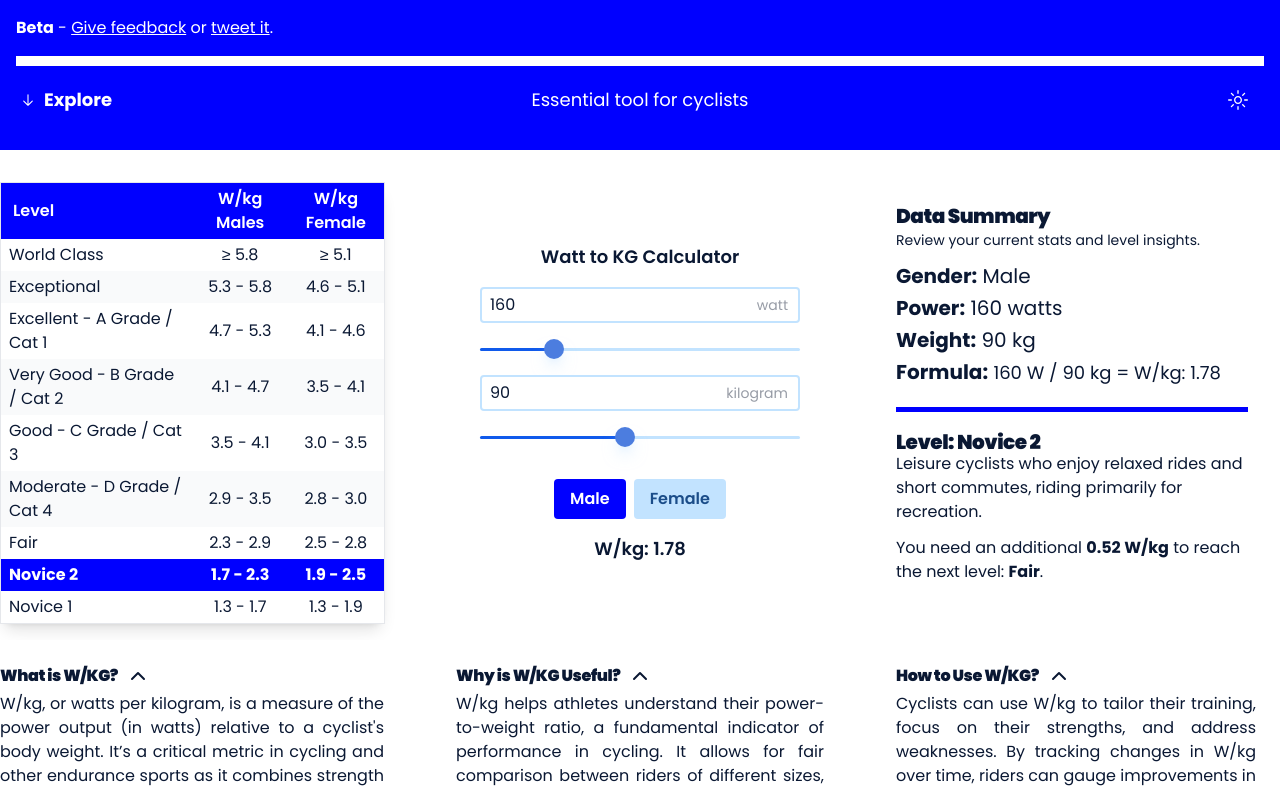
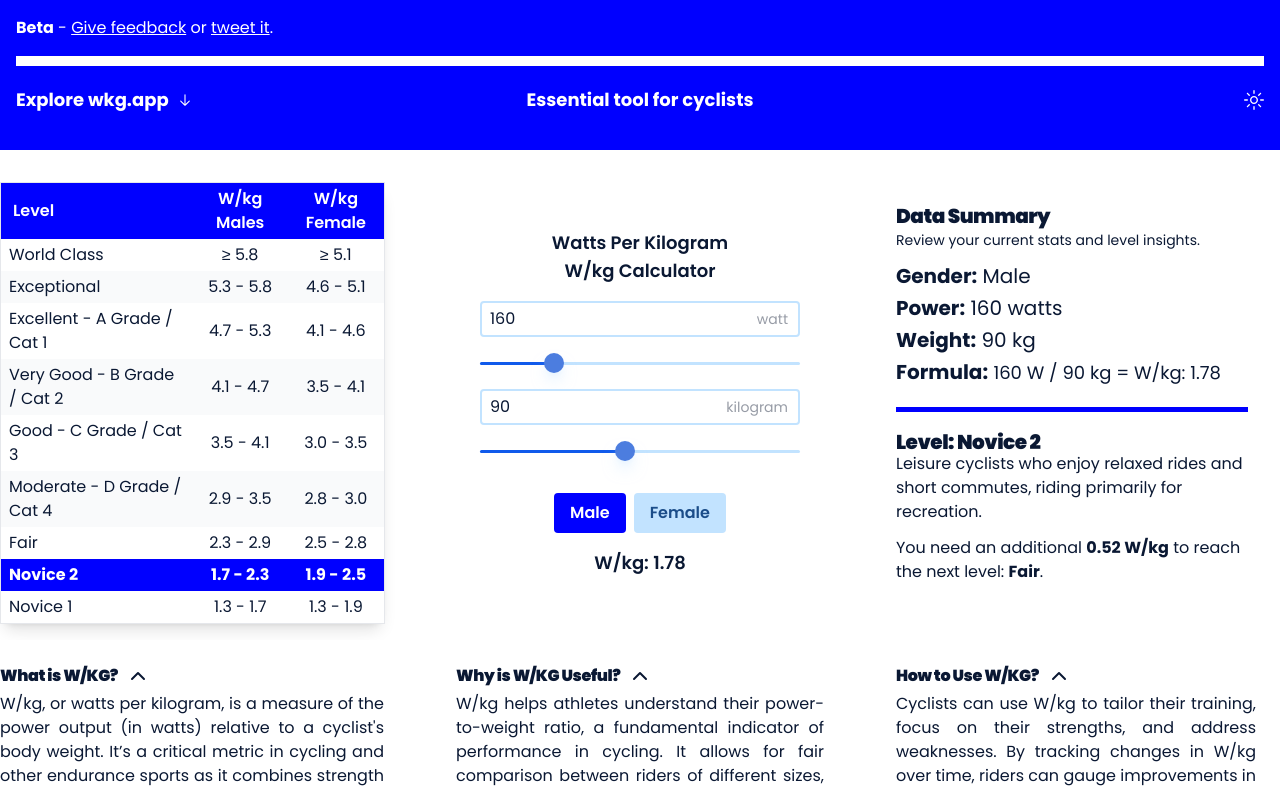
Before and after one commit to Roysignaler/wkg, a Next.js app: page / in a window 1280 px wide. Shown: the top 788 px of the page. Built offline with nearby package versions, Linux system fonts and the light colour scheme.

Commit message:
add frame intro with framer motion

```diff
--- a/package.json
+++ b/package.json
@@ -16,6 +16,7 @@
     "@radix-ui/react-toggle-group": "^1.1.0",
     "class-variance-authority": "^0.7.0",
     "clsx": "^2.1.1",
+    "framer-motion": "^12.0.0-alpha.0",
     "lucide-react": "^0.454.0",
     "next": "15.0.2",
     "react": "19.0.0-rc-02c0e824-20241028",
--- a/src/app/components/Header.tsx
+++ b/src/app/components/Header.tsx
@@ -1,4 +1,5 @@
 // components/Header.tsx
+import { useEffect, useState } from "react";
 import { Button } from "@/components/ui/button";
 import { ArrowDownIcon, SunIcon } from "@radix-ui/react-icons";
 
@@ -8,7 +9,24 @@ interface HeaderProps {
 }
 
 export default function Header({ isWarmTheme, toggleTheme }: HeaderProps) {
+  const [showOverlay, setShowOverlay] = useState(true);
+
+  useEffect(() => {
+    // Hide the overlay after the animation completes
+    const timeout = setTimeout(() => setShowOverlay(false), 1800); // Match the animation duration
+    return () => clearTimeout(timeout);
+  }, []);
+
   return (
+    <>
+      {showOverlay && (
+        <div
+          className={`fixed top-0 left-0 right-0 bottom-0 z-50 ${
+            isWarmTheme ? "bg-[#F94807]" : "bg-color-bright-100"
+          } animate-revealDown`}
+        ></div>
+      )}
+
       <header
         className={`w-full p-4 ${
           isWarmTheme ? "bg-[#F94807]" : "bg-color-bright-100"
@@ -28,7 +46,7 @@ export default function Header({ isWarmTheme, toggleTheme }: HeaderProps) {
           </p>
         </div>
         <div className="grid grid-cols-3 gap-4 max-w-screen-xl mx-auto py-4 text-lg">
-        <div className="flex justify-start items-center">
+          <div className="flex justify-start items-start">
             <Button
               variant="ghost"
               onClick={() => {
@@ -37,20 +55,24 @@ export default function Header({ isWarmTheme, toggleTheme }: HeaderProps) {
                   mainContent.scrollIntoView({ behavior: "smooth" });
                 }
               }}
-            className="px-1 py-2"
+              className="px-0 py-2"
             >
-            <ArrowDownIcon /> <strong className="md:text-lg">Explore</strong>
+              <strong className="md:text-lg">Explore wkg.app</strong>{" "}
+              <ArrowDownIcon />
             </Button>
           </div>
           <div className="flex justify-center items-center text-center md:text-lg text-base">
-          <p>Essential tool for cyclists</p>
+            <p>
+              <strong>Essential tool for cyclists</strong>
+            </p>
           </div>
           <div className="flex justify-end items-center">
-          <button onClick={toggleTheme} className="px-4 py-2 rounded">
+            <button onClick={toggleTheme} className="px-0 py-2 rounded">
               <SunIcon className="w-5 h-5" />
             </button>
           </div>
         </div>
       </header>
+    </>
   );
 }
--- a/src/app/components/WattToKgCalculator.tsx
+++ b/src/app/components/WattToKgCalculator.tsx
@@ -48,7 +48,7 @@ export default function WattToKgCalculator({
           isWarmTheme ? "text-[#F94807]" : "text-[#0A1833]"
         } text-lg font-semibold`}
       >
-        Watt to KG Calculator
+        Watts Per Kilogram <br /> W/kg Calculator
       </h2>
 
       {/* Watts Input */}
@@ -110,7 +110,7 @@ export default function WattToKgCalculator({
         isWarmTheme={isWarmTheme}
       />
 
-      {/* Result displayed here on mobile */}
+      {/* Result HERE cause a spike in the load. Make a shadow or a solution for this */}
       {result && (
         <>
           <p
--- a/src/app/globals.css
+++ b/src/app/globals.css
@@ -68,3 +68,16 @@ body {
   height: 16px;
   border-radius: 50%;
 }
+
+@keyframes revealDown {
+  from {
+    transform: translateY(-0%);
+  }
+  to {
+    transform: translateY(110%);
+  }
+}
+
+.animate-revealDown {
+  animation: revealDown 3s ease-in-out forwards;
+}
```
Also changed, not shown: 1 other file (tests, documents, lock files or other folders). Lines whose indentation alone changed are shown as unchanged.
